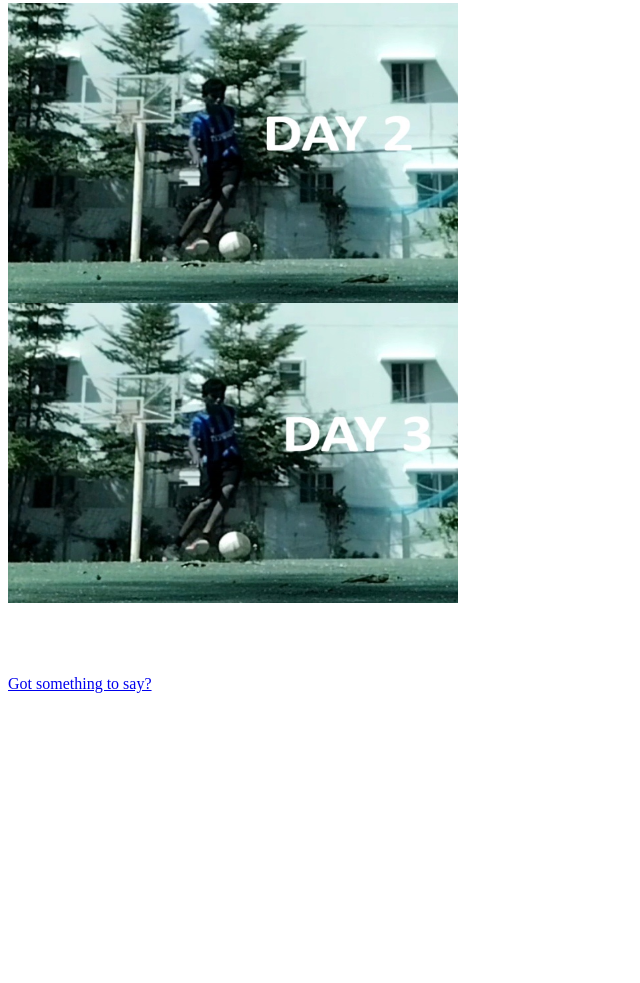
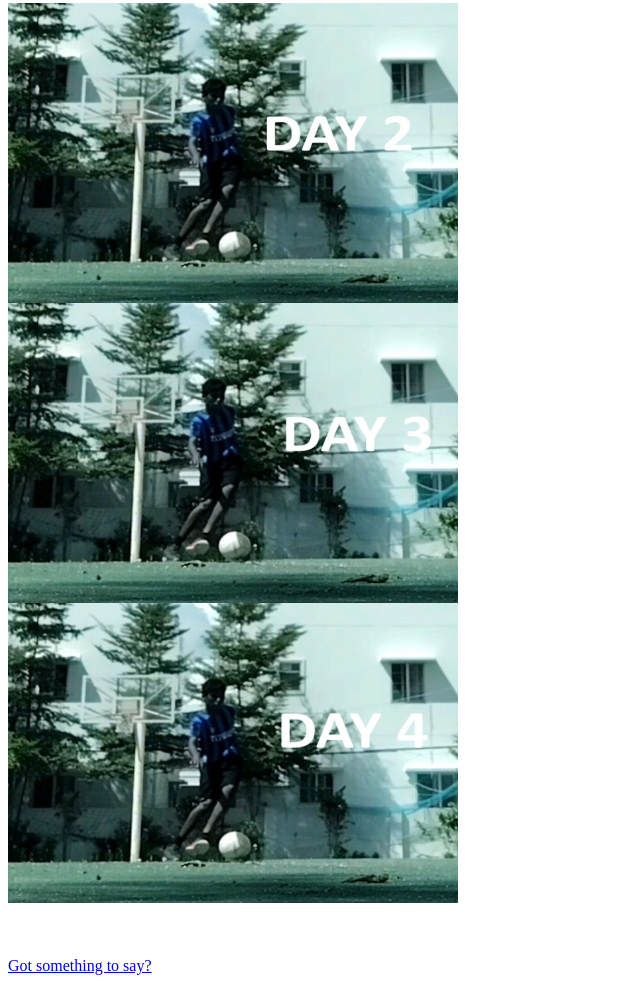
Before and after one commit to Harie10/123dfut, a plain HTML site: page index.html in a window 1280 px wide. Shown: the part 594-1577 px from the top of the page, without its empty margins (0-640 px from the left). Before the commit the page ends 1295 px from the top, so only its background shows below. Drawn offline with Linux system fonts and the light colour scheme.

Commit message:
Update index.html

```diff
--- a/index.html
+++ b/index.html
@@ -18,6 +18,8 @@
 <img src="Day 3.jpg" height="300" width="450">
 </a>
 <br>
+<a href="Day 4.mp4">
+<img src="Day 4.jpg" height="300" width="450">
 <br>
 <br>
 <br>
```
